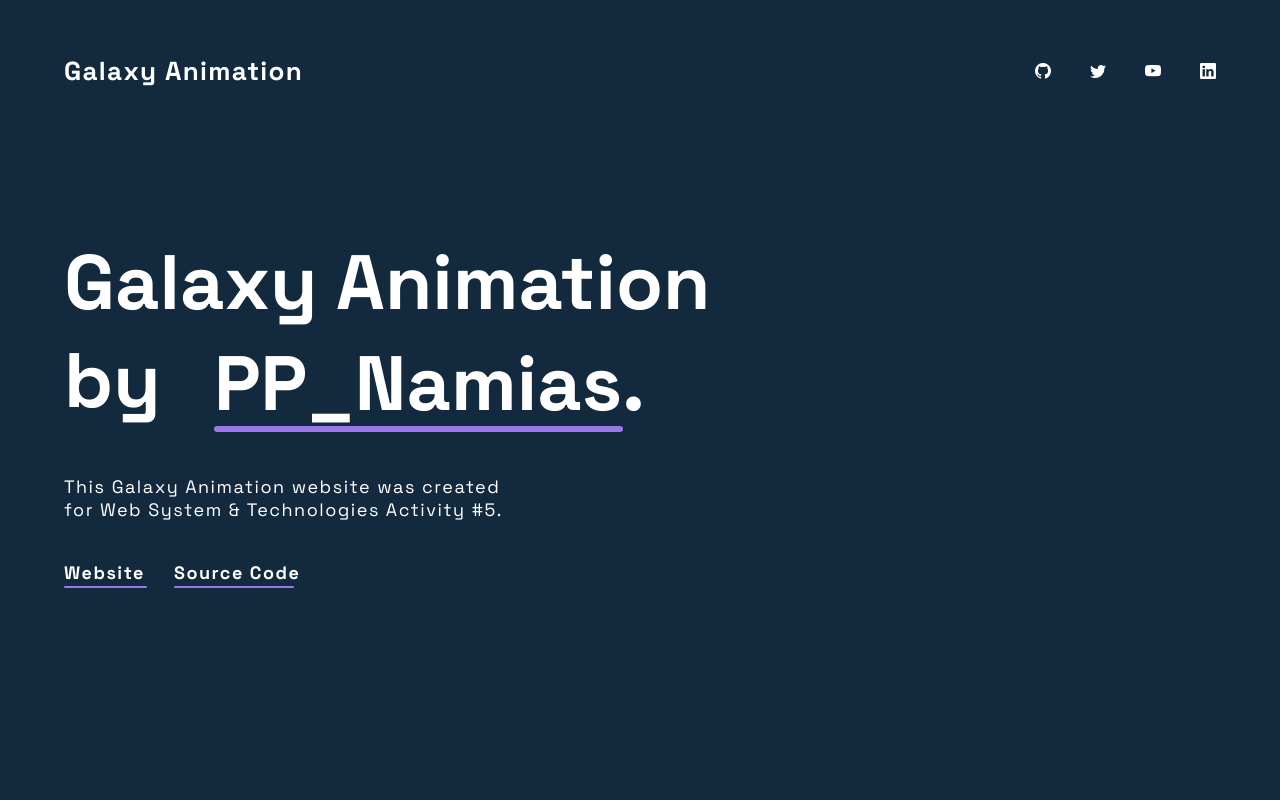
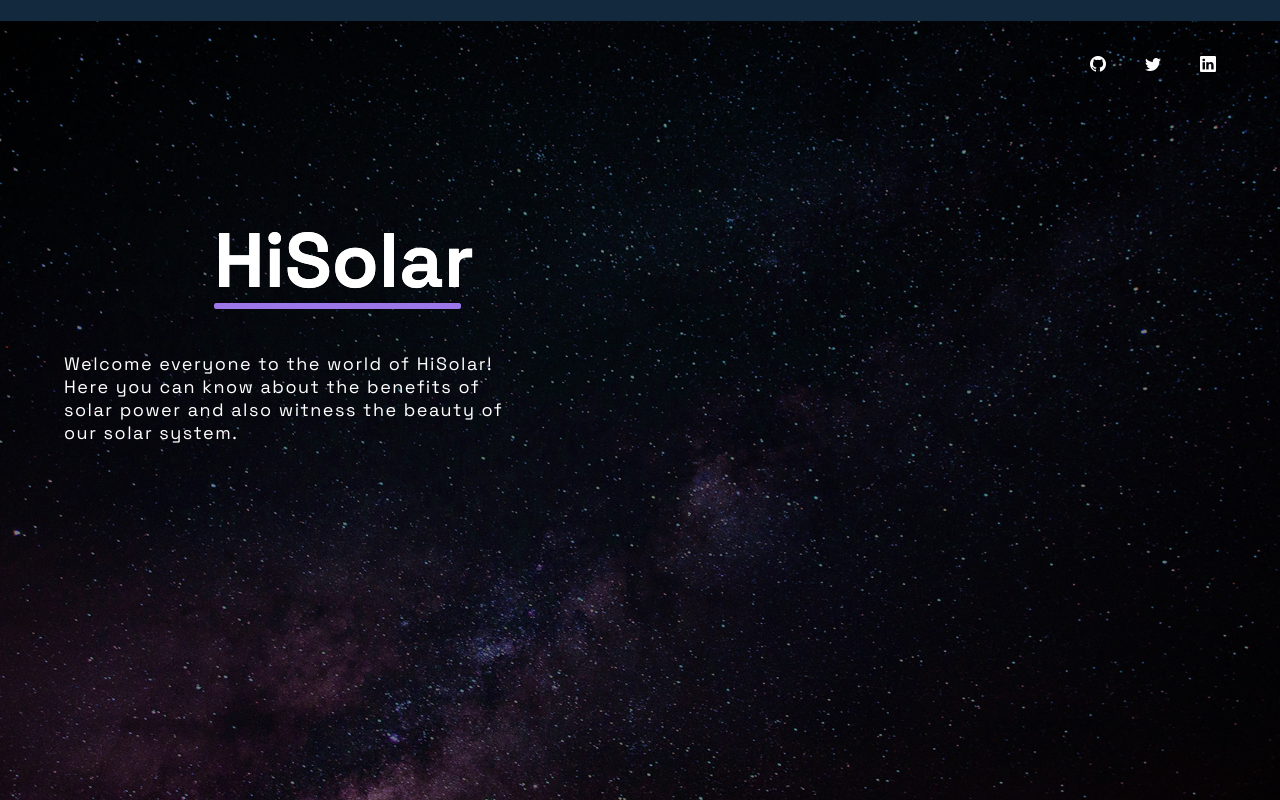
Before and after one commit to Abhilasha6/Luminous-HiSolar, a plain HTML site: page index.html in a window 1280 px wide. Shown: the top 800 px of the page. Drawn offline with nearby package versions, Linux system fonts and the light colour scheme.

Commit message:
added header section and solar system animation

```diff
--- a/index.html
+++ b/index.html
@@ -6,7 +6,7 @@
         <!-- <meta name="description" content="Galaxy Animation is a website that showcases a mesmerizing animation of a galaxy using only HTML, CSS, and JavaScript.">
         <meta name="keywords" content="Jhon Keneth Ryan B. Namias, Jhon Keneth Namias, PP Namias onepage, PP Namias developer, PP Namias resume, cv, PP Namias personal,PP Namias portfolio, PP Namias personal resume, PP Namias clean, PP-Namias, PP_Namias, Galaxy Animation, Galaxy, Animation, Solar System, Solar System Animation">
         <meta name="author" content="PP-Namias"> -->
-        <meta name="viewport" content="width=device-width, initial-scale=1">
+        <!-- <meta name="viewport" content="width=device-width, initial-scale=1">
         <meta property="og:url" content="https://pp-namias.github.io/Galaxy-Animation/">
         <meta property="og:type" content="website">
         <meta property="og:title" content="PP Namias | Galaxy Animation"/>
@@ -18,9 +18,9 @@
         <meta property="twitter:url" content="https://pp-namias.github.io/Galaxy-Animation/">
         <meta name="twitter:title" content="PP Namias | Galaxy Animation">
         <meta name="twitter:description" content="Galaxy Animation - a website that showcases a mesmerizing animation of a galaxy using only HTML, CSS, and JavaScript.">
-        <meta name="twitter:image" content="https://pp-namias.github.io/Galaxy-Animation/img/Galaxy%20Animation.png">
+        <meta name="twitter:image" content="https://pp-namias.github.io/Galaxy-Animation/img/Galaxy%20Animation.png"> -->
 
-        <title>PP Namias | Galaxy Animation</title>
+        <!-- <title>PP Namias | Galaxy Animation</title> -->
 
         <link rel = "icon" href = "./A.png" type = "image/x-icon">
 
@@ -36,27 +36,22 @@
     </head>
     <body>
         <embed src="./Dj Loli [Original].mp3" loop="true" autostart="true" width="2" height="0">
-        <header class="header">
+        <!-- <header class="header">
             <div class="nav wrapper">
-                <a href="./" class="logo">Galaxy Animation</a>
+                <a href="./" class="logo"> </a>
                 <ul class="social-links">
                     <li>
-                        <a href="https://github.com/PP-Namias" target="_blank">
+                        <a href="https://github.com/Abhilasha6" target="_blank">
                         <i class="bi bi-github"></i>
                         </a>
                     </li>
                     <li>
-                        <a href="https://twitter.com/PP_Namias/" target="_blank">
+                        <a href="https://twitter.com/_AbhilashaPanda/" target="_blank">
                         <i class="bi bi-twitter"></i>
                         </a>
                     </li>
                     <li>
-                        <a href="https://www.youtube.com/@PP_Namias/" target="_blank">
-                        <i class="bi bi-youtube"></i>
-                        </a>
-                    </li>
-                    <li>
-                        <a href="https://www.linkedin.com/in/PP-Namias/" target="_blank">
+                        <a href="https://www.linkedin.com/in/abhilasha-panda-24374420a/" target="_blank">
                         <i class="bi bi-linkedin"></i>
                         </a>
                     </li>
@@ -65,20 +60,23 @@
             <main class="hero-section">
                 <section class="wrapper hero-container">
                     <h1 class="animate__animated animate__fadeInLeft">
-                        Galaxy Animation by <a id="github-link" href="https://github.com/PP-Namias" tagetr="_blank" class="name fancy">PP_Namias.</a>
+                        <a id="github-link" href="https://github.com/Abhilasha6" target="_blank" class="name fancy">HiSolar</a>
                     </h1>
                     <p class="animate__animated animate__fadeInLeft animation_delay">
-                        This Galaxy Animation website was created for Web System & Technologies Activity #5.
+                        Welcome everyone to the world of HiSolar! <br> Here you can know about the benefits of solar power and also view the beautiful planets in our solar system.
                     </p>
-                    <div class="animate__animated animate__fadeInLeft animation_delay">
+                     <div class="animate__animated animate__fadeInLeft animation_delay">
                         <a href="https://pp-namias.github.io/Galaxy-Animation/" target="_blank" class="link"> Website </a>
                         <a href="https://github.com/PP-Namias/Galaxy-Animation" target="_blank" class="link"> Source Code </a>
                     </div>
                 </section>
             </main>
         </header>
+         -->
+
+
         <!-- Galaxy section -->
-        <section class="galaxy-comtainer">
+        <!-- <section class="galaxy-comtainer">
             <div id="galaxy">
                 <div class="tile">
                     <img src="./img/galaxy (1).gif" alt="galaxy">
@@ -111,15 +109,18 @@
                     <img src="./img/Dj Loli.gif" alt="Prank lol">
                 </div>
             </div>
-        </section>
+        </section> -->
+
+
+
         <!-- Solar System section -->
         <section class="solar-system-container">
             <!-- -----------Controls----------- -->
-            <input type="radio" id="first_view" name="stage" checked >
+            <!-- <input type="radio" id="first_view" name="stage" checked >
             <input type="radio" id="loading" name="stage">
             <input type="radio" id="mainView" name="stage" >
             <input type="checkbox" id="fullscreen" name="mode" >
-            <input type="checkbox" id="sound" name="mode" checked> <!--Music not complete yet-->
+            <input type="checkbox" id="sound" name="mode" checked> -->
             <input type="radio" id="sun_card" name="icard" checked>
             <input type="radio" id="mercury_card" name="icard">
             <input type="radio" id="venus_card" name="icard">
@@ -130,7 +131,7 @@
             <input type="radio" id="saturn_card" name="icard">
             <input type="radio" id="uranus_card" name="icard">
             <input type="radio" id="neptun_card" name="icard">
-            <input type="radio" id="pp_namias" name="icard">
+            <input type="radio" id="Abhilasha" name="icard">
             <main>
                 <!-- <div class="SolarSystemContainer">
                     <div class="SolarSystem">
@@ -336,6 +337,48 @@
                 </nav>
  -->
 
+ <header class="header">
+    <div class="nav wrapper">
+        <a href="./" class="logo"> </a>
+        <!-- <a target="_blank" class="name fancy">HiSolar</a> -->
+        <!-- <a id="github-link" href="https://github.com/Abhilasha6" target="_blank" class="name fancy">HiSolar</a> -->
+
+        <ul class="social-links">
+            <li>
+                <a href="https://github.com/Abhilasha6" target="_blank">
+                <i class="bi bi-github"></i>
+                </a>
+            </li>
+            <li>
+                <a href="https://twitter.com/_AbhilashaPanda/" target="_blank">
+                <i class="bi bi-twitter"></i>
+                </a>
+            </li>
+            <li>
+                <a href="https://www.linkedin.com/in/abhilasha-panda-24374420a/" target="_blank">
+                <i class="bi bi-linkedin"></i>
+                </a>
+            </li>
+        </ul>
+    </div>
+    <main class="hero-section">
+        <section class="wrapper hero-container">
+            <h1 class="animate__animated animate__fadeInLeft">
+                        <a id="github-link" href="https://github.com/Abhilasha6" target="_blank" class="name fancy">HiSolar</a>
+
+                <a  href="" target="_blank" class="name fancy">HiSolar</a>
+            </h1>
+            <p class="animate__animated animate__fadeInLeft animation_delay">
+                Welcome everyone to the world of HiSolar! <br> Here you can know about the benefits of solar power and also witness the beauty of our solar system.
+            </p>
+            <!-- <div class="animate__animated animate__fadeInLeft animation_delay">
+                <a href="https://pp-namias.github.io/Galaxy-Animation/" target="_blank" class="link"> Website </a>
+                <a href="https://github.com/PP-Namias/Galaxy-Animation" target="_blank" class="link"> Source Code </a>
+            </div> -->
+        </section>
+    </main>
+</header>
+
                 <div class="infoDisplay Card" id="infosection">
                     <div class="PlanetCard card1">
                         <div>
@@ -467,7 +510,7 @@
                             <img src="img/neptune.png" alt="Neptune">
                         </figure>
                     </div>
-                    <div class="PlanetCard card11">
+                    <!-- <div class="PlanetCard card11">
                         <div>
                             <h2>Galaxy Animation</h2>
                             <div class="flexdiv">
@@ -477,7 +520,6 @@
                                     <div>
                                         <a href="https://github.com/PP-Namias" target="_blank"><i class="bi bi-github"></i> </a>
                                         <a href="https://twitter.com/PP_Namias/" target="_blank"><i class="bi bi-twitter"></i> </a>
-                                        <a href="https://www.youtube.com/@PP_Namias/" target="_blank"><i class="bi bi-youtube"></i> </a>
                                         <a href="https://www.linkedin.com/in/PP-Namias/" target="_blank"><i class="bi bi-linkedin"></i> </a>
                                     </div>
                                 </div>
@@ -488,9 +530,9 @@
                             <label for="" style="visibility: hidden;"><i class="bi bi-arrow-right"></i></label>
                         </div>
                         <figure>
-                            <img src="img/pp namias.png" alt="">
+                            <img src="img/A.png" alt="">
                         </figure>
-                    </div>
+                    </div> -->
                 </div>
             </main>
         </section>
```
